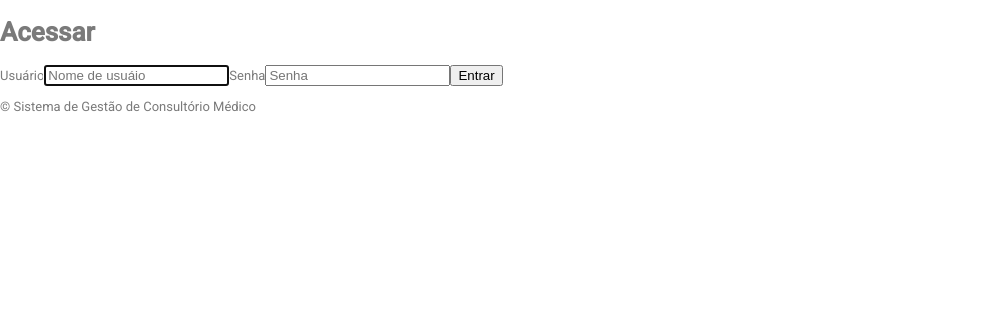
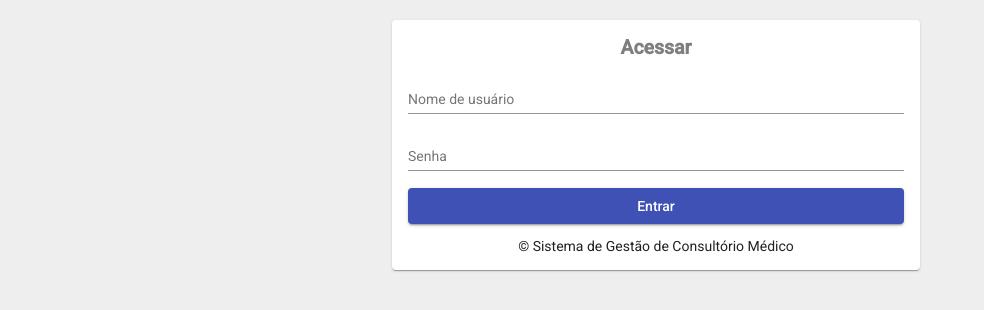
Before and after one commit to MatheusFerreira95/GestaoClinica, an Angular app in the folder ClientApp/: page /login in a window 1280 px wide. Shown: the top 310 px of the page, without its empty margins (0-984 px from the left). Built offline with nearby package versions, Linux system fonts and the light colour scheme.

Commit message:
refinand estilizaçao das telas login e main (antiga home)

```diff
--- a/ClientApp/src/app/app.module.ts
+++ b/ClientApp/src/app/app.module.ts
@@ -6,14 +6,14 @@ import { RouterModule } from "@angular/router";
 import { AppMaterialModule } from "./app.material.module";
 
 import { AppComponent } from "./app.component";
-import { HomeComponent } from "./home/home.component";
+import { MainComponent } from "./main/main.component";
 import { LoginComponent } from "./login/login.component";
 import { BrowserAnimationsModule } from "@angular/platform-browser/animations";
 
 import { Interceptor } from "./auth/interceptor.module";
 
 @NgModule({
-  declarations: [AppComponent, HomeComponent, LoginComponent],
+  declarations: [AppComponent, MainComponent, LoginComponent],
   imports: [
     BrowserModule.withServerTransition({ appId: "ng-cli-universal" }),
     HttpClientModule,
@@ -22,7 +22,7 @@ import { Interceptor } from "./auth/interceptor.module";
     AppMaterialModule,
     Interceptor,
     RouterModule.forRoot([
-      { path: "home", component: HomeComponent, pathMatch: "full" },
+      { path: "main", component: MainComponent, pathMatch: "full" },
       { path: "login", component: LoginComponent }
     ])
   ],
--- a/ClientApp/src/app/home/home.component.html
+++ /dev/null
@@ -1,42 +0,0 @@
-<mat-sidenav-container>
-  <mat-sidenav #sidenav mode="over" class="menu" color="primary">
-    <mat-toolbar>
-      <mat-toolbar-row class="text-center">
-        <div class="logo">
-          <img src="../../assets/logo.png" width="150px" />
-        </div>
-      </mat-toolbar-row>
-
-      <mat-toolbar-row>
-        <mat-icon class="icone">home</mat-icon>
-        <span>Home</span>
-      </mat-toolbar-row>
-
-      <mat-toolbar-row>
-        <mat-icon class="icone">assignment_ind</mat-icon>
-        <span>Médicos</span>
-      </mat-toolbar-row>
-
-      <mat-toolbar-row>
-        <mat-icon class="icone">business</mat-icon>
-        <span>Consultórios</span>
-      </mat-toolbar-row>
-    </mat-toolbar>
-  </mat-sidenav>
-
-  <mat-toolbar color="primary">
-    <button mat-button class="app-menu-button" (click)="sidenav.toggle()">
-      <i class="material-icons">menu</i>
-    </button>
-    <span class="title">Gestão de Consultório Médico</span>
-  </mat-toolbar>
-
-  <div class="conteudo">
-    <mat-card>
-      <mat-card-content>
-        <h2 class="example-h2">Saudação</h2>
-        <p>Bem vindo!</p>
-      </mat-card-content>
-    </mat-card>
-  </div>
-</mat-sidenav-container>
--- a/ClientApp/src/app/home/home.component.scss
+++ /dev/null
@@ -1,22 +0,0 @@
-.menu {
-  min-width: 200px;
-  height: 100%;
-
-  mat-toolbar-row > span {
-    font-size: 13px;
-  }
-}
-
-.item-menu {
-  flex: 1 1 auto;
-}
-
-.conteudo {
-  padding: 20px;
-}
-
-.logo {
-  margin-top: 20px;
-  width: 100%;
-  text-align: center;
-}
--- a/ClientApp/src/app/login/login.component.html
+++ b/ClientApp/src/app/login/login.component.html
@@ -1,12 +1,27 @@
-<form class="form-signin">
-    <h1 class="h3 mb-4 font-weight-normal text-center">Acessar</h1>
+<div class="conteudo">
+  <mat-card class="card-login">
+    <h2>Acessar</h2>
 
-    <label class="sr-only">Usuário</label>
-    <input type="text" class="form-control" placeholder="Nome de usuáio" required autofocus>
+    <mat-card-content class="form-login">
+      <mat-form-field>
+        <input matInput placeholder="Nome de usuário" type="text" />
+      </mat-form-field>
 
-    <label class="sr-only">Senha</label>
-    <input type="password" class="form-control" placeholder="Senha" required>
+      <mat-form-field>
+        <input matInput placeholder="Senha" type="password" />
+      </mat-form-field>
 
-    <button class="btn btn-lg btn-primary btn-block" type="submit" (click)="login()">Entrar</button>
-    <p class="mt-8 mb-8 text-muted">&copy; Sistema de Gestão de Consultório Médico</p>
-  </form>
+      <button
+        class="app-button"
+        mat-raised-button
+        color="primary"
+        (click)="login()"
+      >
+        Entrar
+      </button>
+      <p class="mt-8 mb-8 text-muted">
+        &copy; Sistema de Gestão de Consultório Médico
+      </p>
+    </mat-card-content>
+  </mat-card>
+</div>
--- /dev/null
+++ b/ClientApp/src/app/login/login.component.scss
@@ -0,0 +1,14 @@
+.card-login {
+  width: 40%;
+  margin-left: 30%;
+  text-align: center;
+}
+
+.form-login {
+  display: flex;
+  flex-direction: column;
+}
+
+.form-login > * {
+  width: 100%;
+}
--- a/ClientApp/src/app/login/login.component.ts
+++ b/ClientApp/src/app/login/login.component.ts
@@ -1,19 +1,27 @@
-import { Component, Inject } from '@angular/core';
-import { HttpClient } from '@angular/common/http';
-import { Router } from '@angular/router';
+import { Component, Inject } from "@angular/core";
+import { HttpClient } from "@angular/common/http";
+import { Router } from "@angular/router";
 
 @Component({
-  selector: 'login',
-  templateUrl: './login.component.html'
+  selector: "login",
+  templateUrl: "./login.component.html",
+  styleUrls: ["./login.component.scss"]
 })
 export class LoginComponent {
+  constructor(private http: HttpClient, private router: Router) {}
 
-  constructor(private http: HttpClient, private router: Router) { }
-
-  login(){
-    this.http.post('http://localhost:5000/api/Login', {Nome: 'admin', Senha: 'admin'}).subscribe(result => {
-      localStorage.setItem('token', result["token"]);
-      this.router.navigate(['/home']);
-    }, error => console.error(error));
+  login() {
+    this.http
+      .post("http://localhost:5000/api/Login", {
+        Nome: "admin",
+        Senha: "admin"
+      })
+      .subscribe(
+        result => {
+          localStorage.setItem("token", result["token"]);
+          this.router.navigate(["/main"]);
+        },
+        error => console.error(error)
+      );
   }
 }
--- /dev/null
+++ b/ClientApp/src/app/main/main.component.html
@@ -0,0 +1,47 @@
+<mat-sidenav-container>
+  <mat-sidenav #sidenav mode="over" class="menu" color="primary">
+    <mat-toolbar>
+      <div class="logo">
+        <img src="../../assets/logo.png" width="150px" />
+      </div>
+
+      <mat-toolbar-row>
+        <span>main</span>
+        <span class="espacamento-horizontal"></span>
+        <mat-icon class="icone">main</mat-icon>
+      </mat-toolbar-row>
+
+      <mat-toolbar-row>
+        <span>Médicos</span>
+        <span class="espacamento-horizontal"></span>
+        <mat-icon class="icone">assignment_ind</mat-icon>
+      </mat-toolbar-row>
+
+      <mat-toolbar-row>
+        <span>Consultórios</span>
+        <span class="espacamento-horizontal"></span>
+        <mat-icon class="icone">business</mat-icon>
+      </mat-toolbar-row>
+    </mat-toolbar>
+  </mat-sidenav>
+
+  <mat-toolbar color="primary">
+    <button mat-button (click)="sidenav.toggle()">
+      <i class="material-icons">menu</i>
+    </button>
+    <span>Gestão de Consultório Médico</span>
+    <span class="espacamento-horizontal"></span>
+    <button mat-button (click)="sair()">
+      <i class="material-icons">exit_to_app</i>
+    </button>
+  </mat-toolbar>
+
+  <div class="conteudo">
+    <mat-card>
+      <mat-card-content>
+        <h2>Saudação</h2>
+        <p>Bem vindo!</p>
+      </mat-card-content>
+    </mat-card>
+  </div>
+</mat-sidenav-container>
--- /dev/null
+++ b/ClientApp/src/app/main/main.component.scss
@@ -0,0 +1,26 @@
+.menu {
+  min-width: 200px;
+  height: 100%;
+  background-color: #f5f5f5;
+
+  mat-toolbar-row {
+    cursor: pointer;
+
+    > span {
+      font-size: 13px;
+    }
+  }
+}
+
+mat-toolbar-row:hover {
+  background-color: #ddd;
+}
+
+.logo {
+  border-bottom: #ddd 1px solid;
+  padding-top: 20px;
+  padding-bottom: 10px;
+  background-color: #fff;
+  width: 100%;
+  text-align: center;
+}
--- /dev/null
+++ b/ClientApp/src/app/main/main.component.ts
@@ -0,0 +1,16 @@
+import { Component } from "@angular/core";
+import { Router } from "@angular/router";
+
+@Component({
+  selector: "app-main",
+  templateUrl: "./main.component.html",
+  styleUrls: ["./main.component.scss"]
+})
+export class MainComponent {
+  constructor(private router: Router) {}
+
+  sair() {
+    localStorage.setItem("token", null);
+    this.router.navigate(["/login"]);
+  }
+}
--- a/ClientApp/src/styles.scss
+++ b/ClientApp/src/styles.scss
@@ -9,9 +9,22 @@ body {
   font-family: Roboto, "Helvetica Neue", sans-serif;
   color: #7a7a7a;
   font-size: 13px;
+  background-color: #eee;
 }
 
 mat-sidenav-container,
 div {
   height: 100%;
 }
+
+.conteudo {
+  padding: 20px;
+}
+
+h2 {
+  color: #7f7f7f;
+}
+
+.espacamento-horizontal {
+  flex: 1 1 auto;
+}
```
Also changed, not shown: ClientApp/src/app/home/home.component.ts (deleted, +0 -8 lines).
